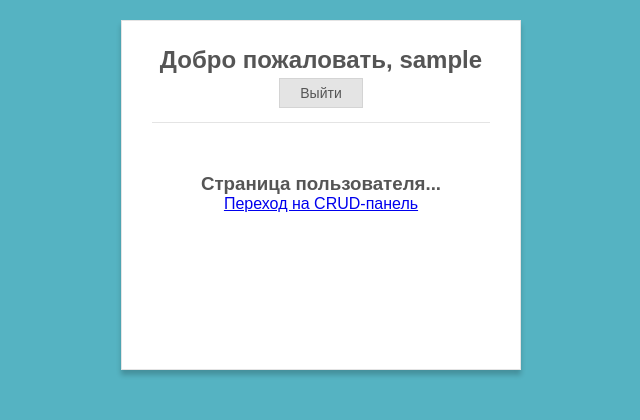
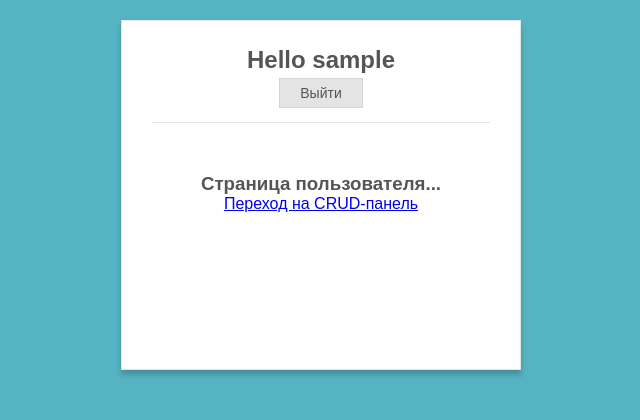
Before and after one commit to ProStoFile/MANAO-testing, a PHP site: page /account.php in a window 1280 px wide. Shown: the top 420 px of the page, without its empty margins (319-959 px from the left). Run offline with PHP 8.4, Linux system fonts and the light colour scheme; the visitor is signed in with stand-in values (Sample User, id 1).

Commit message:
add Hello [user] to account.php and crud-page.php

```diff
--- a/account.php
+++ b/account.php
@@ -32,7 +32,7 @@ if (isset($_GET['logout'])) {
 
 <div class="content">
     <header>
-        <h2>Добро пожаловать, <?php echo $_SESSION['user']; ?></h2>
+        <h2>Hello <?php echo $_SESSION['user']; ?></h2>
         <div class="link-to-login">
             <a href="?logout">Выйти</a>
         </div>
--- a/crud/crud-page.php
+++ b/crud/crud-page.php
@@ -1,3 +1,7 @@
+<?php
+session_start();
+?>
+
 <!DOCTYPE html>
 <html lang="en">
 <head>
@@ -10,6 +14,7 @@
     <title>CRUD</title>
 </head>
 <body onload="fetch();">
+<h2>Hello <?php echo $_SESSION['user']; ?></h2>
 <h2>CRUD операции над бд</h2>
 <div id="msg" class="msg"></div>
 <div id="result"></div>
```
